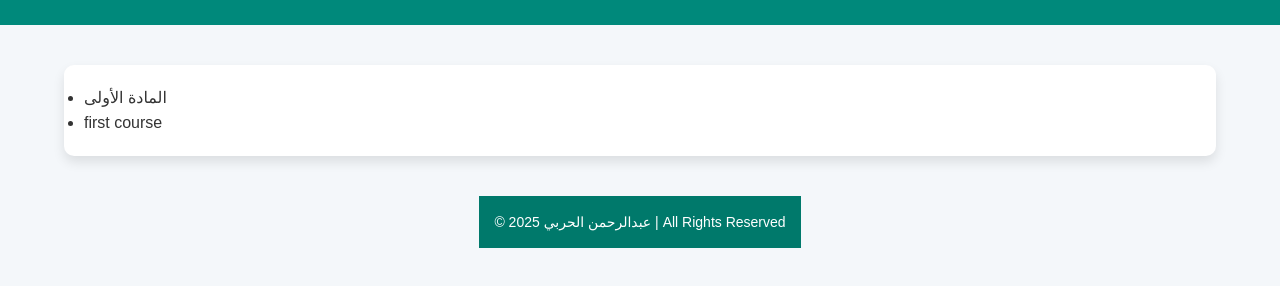
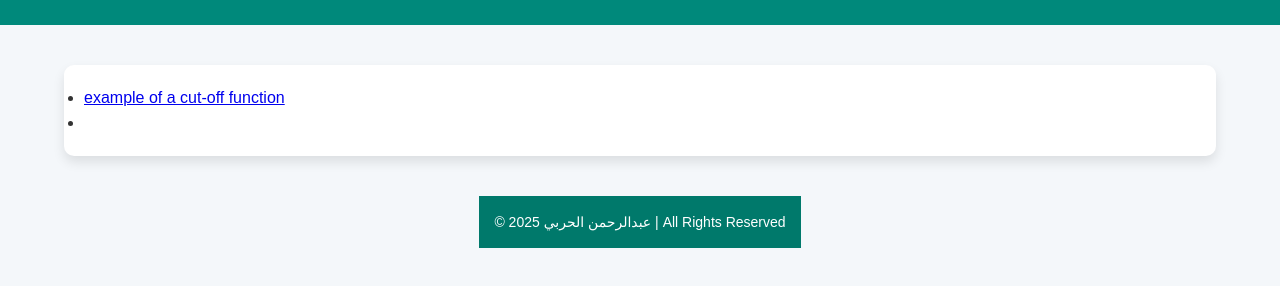
Before and after one commit to AM07Alharbi/am07alharbi.github.io, a plain HTML site: page miscellaneous.html in a window 1280 px wide. Shown: the part 182-468 px from the top of the page. Drawn offline with Linux system fonts and the light colour scheme.

Commit message:
Update miscellaneous.html

```diff
--- a/miscellaneous.html
+++ b/miscellaneous.html
@@ -5,7 +5,7 @@
     <meta charset="UTF-8">
     <meta name="viewport" content="width=device-width, initial-scale=1.0">
     <meta http-equiv="X-UA-Compatible" content="ie=edge">
-    <title>مواد تدريس Teaching | عبدالرحمن</title>
+    <title>ملفات ومراجع متنوعة Miscellaneous| عبدالرحمن</title>
     <style>
         /* Basic Styling */
         * {
@@ -244,10 +244,10 @@
    <div class="content">
     <ul>
       <li>
-        المادة الأولى
+	<a href=" ">  <span lang="en">example of a cut-off function</span>  </a>
       </li>
       <li>
-        first course
+	<a href=" "> <span lang="en">  </span></a>
       </li>
     </ul>
   </div>
```
